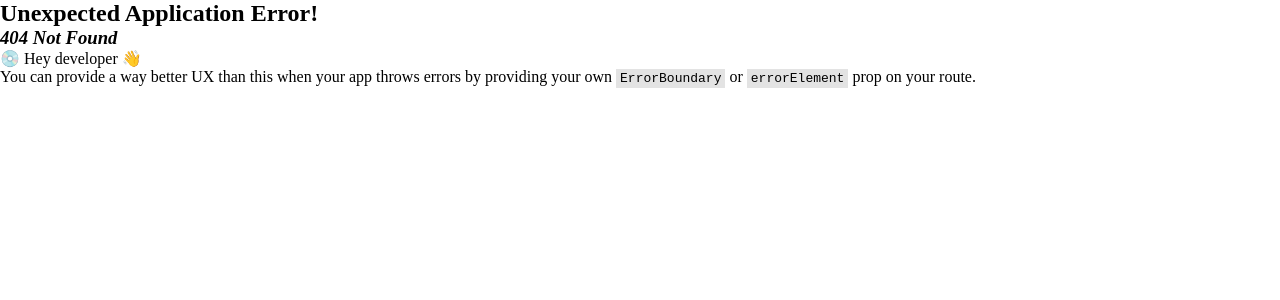
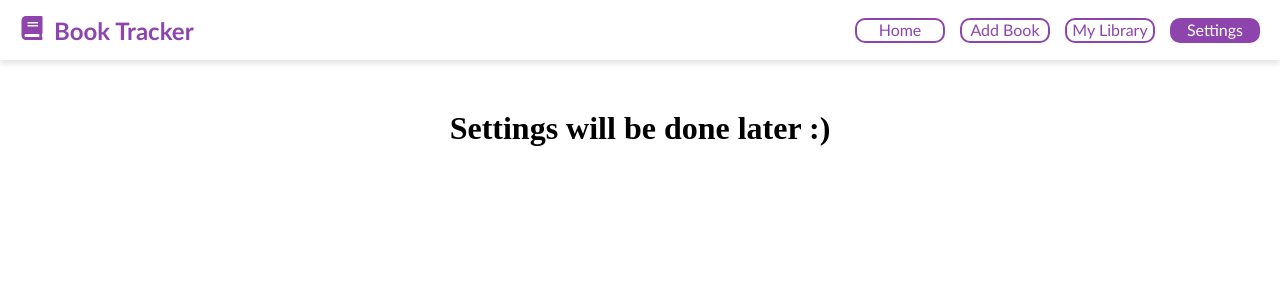
Before and after one commit to MuneebMoosa/Book-Tracker, a React (Vite) app: page /settings in a window 1280 px wide. Before the commit this address had no page. Shown: the top 300 px of the page. Built offline with nearby package versions, Linux system fonts and the light colour scheme.

Commit message:
routing added to nav elements the routing added to nav elements and setting page added partially

```diff
--- a/src/Components/Navigation/Navigation.css
+++ b/src/Components/Navigation/Navigation.css
@@ -29,6 +29,8 @@
   width: 90px;
   height: 25px;
   background: #fff;
+  text-decoration: none;
+  text-align: center;
   font-family: var(--primary-font);
   color: var(--primary-color);
   border: 2px solid var(--primary-color);
@@ -39,3 +41,7 @@
   background: var(--primary-color);
   color: #fff;
 }
+.index-btn.active {
+  background-color: var(--primary-color);
+  color: white;
+}
--- a/src/Components/Navigation/Navigation.jsx
+++ b/src/Components/Navigation/Navigation.jsx
@@ -1,4 +1,5 @@
 import { FaBook } from "react-icons/fa";
+import { NavLink } from "react-router-dom";
 import './Navigation.css'
 const Navigation = () => {
   return (
@@ -6,10 +7,10 @@ const Navigation = () => {
       <nav className='nav-bar'>
         <h1 className='nav-main-head'><span><FaBook /></span>Book Tracker</h1>
         <div className="nav-btns">
-            <button className='index-btn'>Home</button>
-            <button className='index-btn'>Add Book</button>
-            <button className='index-btn'>My Library</button>
-            <button className='index-btn'>Settings</button>
+         <NavLink to="/" className="index-btn"> Home</NavLink>
+         <NavLink to="/" className="index-btn"> Add Book</NavLink>
+         <NavLink to="/library" className="index-btn"> My Library</NavLink>
+         <NavLink to="/settings" className="index-btn"> Settings</NavLink>
         </div>
       </nav>
     </div>
--- /dev/null
+++ b/src/Pages/SettingsPage/Settings.css
@@ -0,0 +1,7 @@
+.main-settings{
+  padding-top: 60px;
+  text-align: center;
+}
+.main-settings h1{
+  margin-top: 50px;
+}
--- /dev/null
+++ b/src/Pages/SettingsPage/Settings.jsx
@@ -0,0 +1,15 @@
+import React from 'react'
+import Navigation from '../../Components/Navigation/Navigation'
+import './Settings.css'
+const Settings = () => {
+  return (
+    <div className='settings-container'>
+      <Navigation/>
+      <div className="main-settings">
+         <h1>Settings will be done later :)</h1>
+      </div>
+    </div>
+  )
+}
+
+export default Settings
--- a/src/main.jsx
+++ b/src/main.jsx
@@ -5,6 +5,7 @@ import App from './App.jsx'
 import Home from './Pages/HomePage/Home';
 import Library from './Pages/LibraryPage/Library';
 import Detail from './Pages/DetailsPage/Detail';
+import Settings from './Pages/SettingsPage/Settings.jsx';
 
 const router = createBrowserRouter([
   {
@@ -22,6 +23,10 @@ const router = createBrowserRouter([
         path: '/details/:id',
         element: <Detail />
       },
+      {
+        path: '/settings',
+        element: <Settings/>
+      }
     ],
   },
 ]);
```
